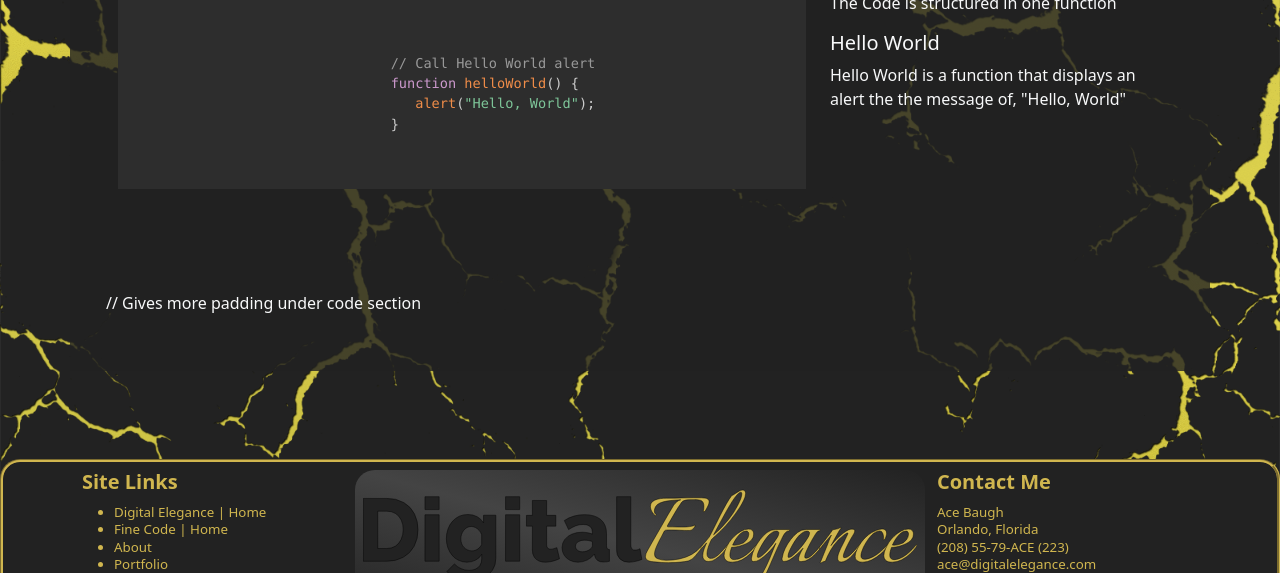
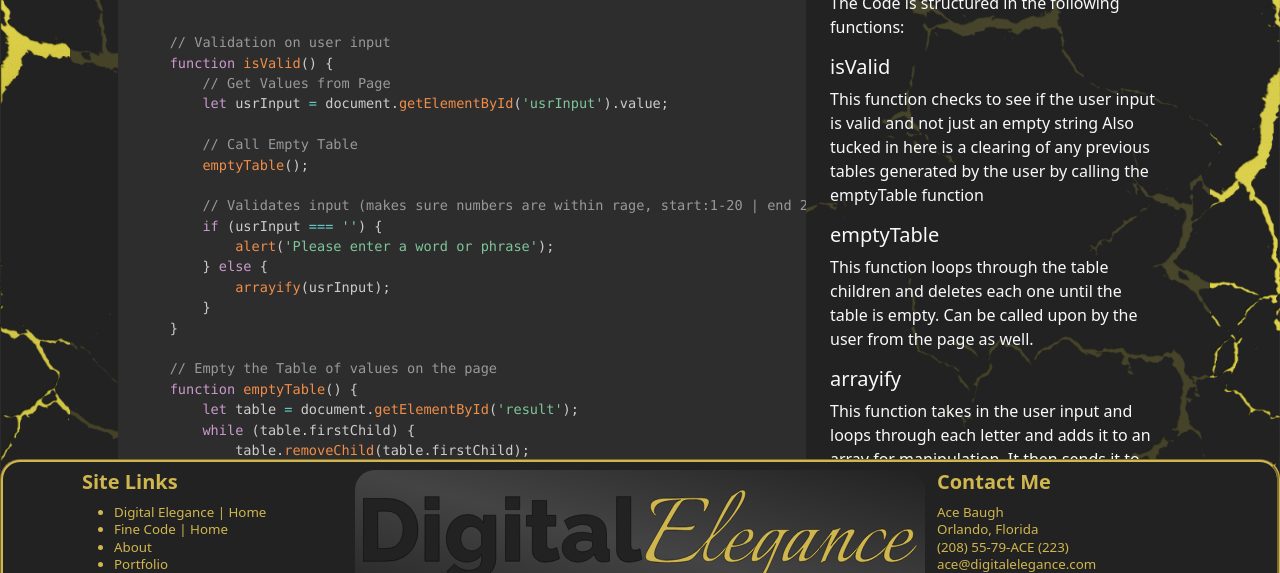
Before and after one commit to acieffe/Reverse, a plain HTML site: page code.html in a window 1280 px wide. Shown: the part 152-725 px from the top of the page. Drawn offline with nearby package versions, Linux system fonts and the light colour scheme; a web font is replaced by a local one.

Commit message:
Code and app done for reverse

```diff
--- a/code.html
+++ b/code.html
@@ -71,7 +71,7 @@
 
 						<!-- Link - GitHub Repo -->
 						<li class="nav-item px-3 px-lg-0">
-							<a class="nav-link" id="gitLink" target="_blank" href="#"
+							<a class="nav-link" id="gitLink" target="_blank" href="https://github.com/acieffe/Reverse"
 								><i class="fab fa-github me-1  h4"></i></svg
 								>Git Repo</a
 							>
@@ -92,27 +92,82 @@
 		<!-- ====== Maiu Section ====== -->
 		<main class="flex-shrink-0">
 			<div class="container my-5 px-5 py-5 bg-black-8 text-light">
-            <h2 class="border-1 border-bottom border-light">The Code for Eureka!</h2>
+            <h2 class="border-1 border-bottom border-light">The Code for Reverse</h2>
             <div class="row row-cols-1 row-cols-lg-2 mb-2">
 
 					<!-- Code Area -->
                <div class="col-lg-8 mb-lg-5">
                   <pre class="line-numbers">
                      <code class="language-javascript">
+// Validation on user input
+function isValid() {
+	// Get Values from Page
+	let usrInput = document.getElementById('usrInput').value;
 
-                           // Call Hello World alert
-                           function helloWorld() {
-                              alert("Hello, World");
-                           }
+	// Call Empty Table
+	emptyTable();
+
+	// Validates input (makes sure numbers are within rage, start:1-20 | end 21-1,000,000)
+	if (usrInput === '') {
+		alert('Please enter a word or phrase');
+	} else {
+		arrayify(usrInput);
+	}
+}
+
+// Empty the Table of values on the page
+function emptyTable() {
+	let table = document.getElementById('result');
+	while (table.firstChild) {
+		table.removeChild(table.firstChild);
+	}
+}
+
+// Takes the user input string and makes it an array
+function arrayify(usrInput) {
+	let usrArray = [];
+
+	for (let i = 0; i < usrInput.length; i++) {
+		usrArray.push(usrInput[i]);
+	}
+	reversify(usrArray);
+}
+
+// Takes the array and pops off each letter into a reverse string
+function reversify(usrArray) {
+	let reverse = '';
+
+	while (usrArray.length > 0) {
+		reverse += usrArray.pop().toString();
+	}
+	printOutput(reverse);
+}
+
+// Output Reverse to Page
+function printOutput(reverse) {
+	let tr = document.createElement('tr');
+	let td = document.createElement('td');
+
+	document.getElementById('result').appendChild(tr).appendChild(td).innerHTML = reverse;
+}
+
 							</code>
                   </pre>
                </div>
 
 					<!-- Code Description Area -->
                <div class="col-lg-4 pb-5 mb-5 ">
-                  <p>The Code is structured in one function</p>
-                  <h5>Hello World</h5>
-                  <p>Hello World is a function that displays an alert the the message of, "Hello, World"</p>
+                  <p>The Code is structured in the following functions:</p>
+                  <h5>isValid</h5>
+                  <p>This function checks to see if the user input is valid and not just an empty string Also tucked in here is a clearing of any previous tables generated by the user by calling the emptyTable function</p>
+                  <h5>emptyTable</h5>
+                  <p>This function loops through the table children and deletes each one until the table is empty. Can be called upon by the user from the page as well.</p>
+                  <h5>arrayify</h5>
+                  <p>This function takes in the user input and loops through each letter and adds it to an array for manipulation. It then sends it to the reversify function. </p>
+                  <h5>reversify</h5>
+                  <p>This function takes the array and pops off each of the last letters until there aren't anymore and adds them to a new string. It them calls the printOutput and passes the new string.</p>
+                  <h5>printOutput</h5>
+                  <p>This function creates table row, table data, and appends them to the current table the new string that was passed to it.</p>
                </div>
 					<div class="col-12 d-none d-lg-block my-4"></div> // Gives more padding under code section
             </div>
```
Also changed, not shown: app.html (+33 -1 lines), index.html (+2 -2 lines), js/site.js (+50 -3 lines).
